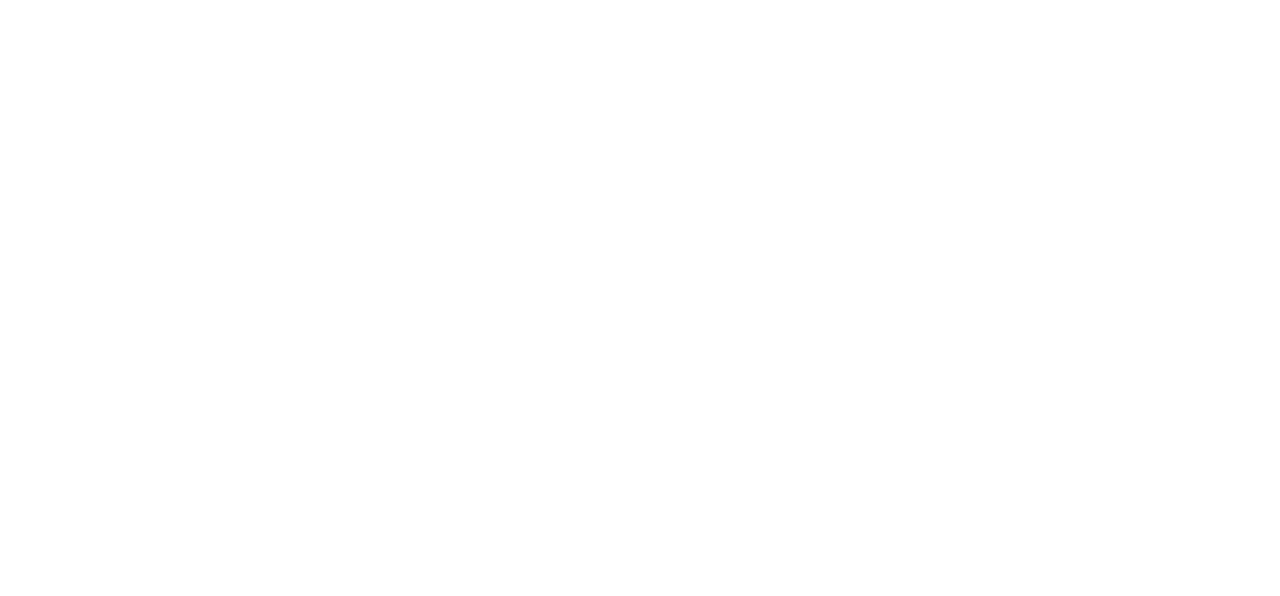
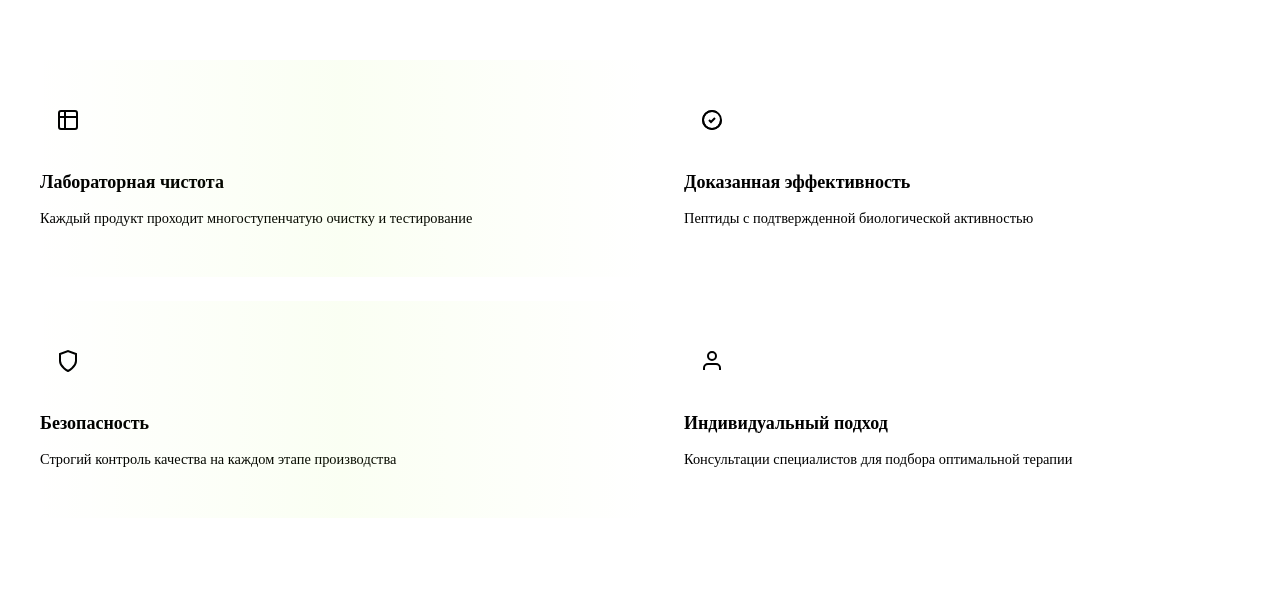
Before and after one commit to Sovyshkin/angel-wings, a Vue app in the folder vue-app/: page / in a window 1280 px wide. Shown: the part 1204-1800 px from the top of the page. Built offline with nearby package versions, Linux system fonts and the light colour scheme; the HTML template or start-up script is replaced by a standard one.

Commit message:
Fix scroll animation - proper opacity transitions

```diff
--- a/vue-app/src/views/Home.vue
+++ b/vue-app/src/views/Home.vue
@@ -1434,70 +1434,23 @@ onMounted(() => {
   }
 }
 
-.animate-on-scroll {
-  opacity: 0;
-  transform: translateY(30px);
-  transition: opacity 0.7s cubic-bezier(0.16, 1, 0.3, 1), transform 0.7s cubic-bezier(0.16, 1, 0.3, 1);
-}
-
-.animate-on-scroll.visible {
+.animate-on-scroll.visible .feature-card,
+.animate-on-scroll.visible .category-card,
+.animate-on-scroll.visible .featured-card,
+.animate-on-scroll.visible .benefit-card,
+.animate-on-scroll.visible .testimonial-card {
   opacity: 1;
   transform: translateY(0);
 }
 
-.feature-card {
-  opacity: 0;
-  transform: translateY(20px);
-  transition: opacity 0.5s ease, transform 0.5s cubic-bezier(0.16, 1, 0.3, 1), border-color 0.4s ease, box-shadow 0.4s ease;
-}
-
-.feature-card.visible {
-  opacity: 1;
-  transform: translateY(0);
-}
-
-.category-card {
-  opacity: 0;
-  transform: translateY(20px) scale(0.95);
-  transition: opacity 0.5s ease, transform 0.5s cubic-bezier(0.16, 1, 0.3, 1);
-}
-
-.category-card.visible {
-  opacity: 1;
-  transform: translateY(0) scale(1);
-}
-
-.featured-card {
-  opacity: 0;
-  transform: translateY(20px);
-  transition: opacity 0.5s ease, transform 0.5s cubic-bezier(0.16, 1, 0.3, 1);
-}
-
-.featured-card.visible {
-  opacity: 1;
-  transform: translateY(0);
-}
-
-.benefit-card {
-  opacity: 0;
-  transform: translateY(20px);
-  transition: opacity 0.5s ease, transform 0.5s cubic-bezier(0.16, 1, 0.3, 1);
-}
-
-.benefit-card.visible {
-  opacity: 1;
-  transform: translateY(0);
-}
-
+.feature-card,
+.category-card,
+.featured-card,
+.benefit-card,
 .testimonial-card {
   opacity: 0;
   transform: translateY(20px);
   transition: opacity 0.5s ease, transform 0.5s cubic-bezier(0.16, 1, 0.3, 1);
-}
-
-.testimonial-card.visible {
-  opacity: 1;
-  transform: translateY(0);
 }
 
 .btn {
```
